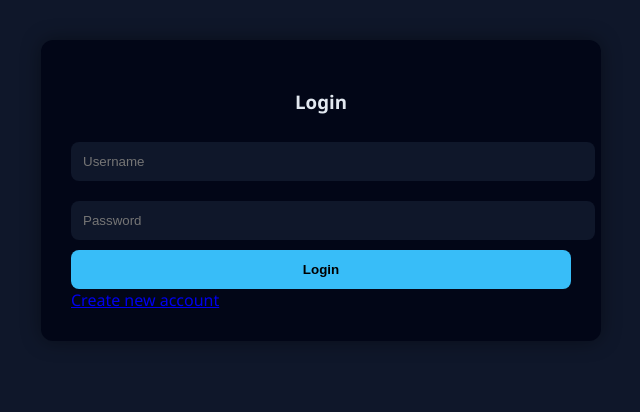
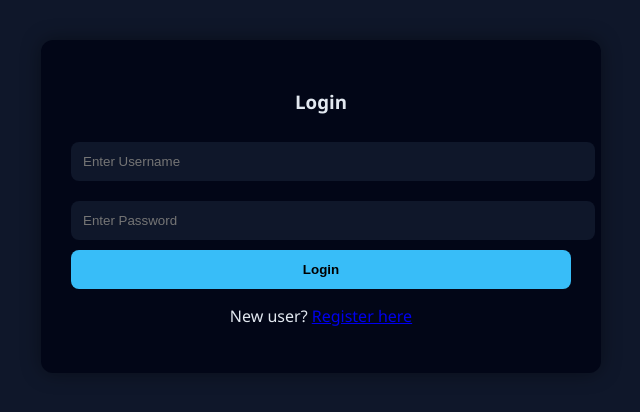
Before and after one commit to manojar346-hue/Clothes-, a Flask app: page /login in a window 1280 px wide. Shown: the part 64-476 px from the top of the page, without its empty margins (319-959 px from the left). Run offline with Flask 3, Linux system fonts and the light colour scheme.

Commit message:
Update login.html

```diff
--- a/templates/login.html
+++ b/templates/login.html
@@ -1,12 +1,20 @@
 {% extends "base.html" %}
 {% block content %}
+
 <div class="container">
     <h3>Login</h3>
+
     <form method="POST">
-        <input name="username" placeholder="Username" required>
-        <input name="password" type="password" placeholder="Password" required>
+        <input name="username" placeholder="Enter Username" required>
+
+        <input name="password" type="password" placeholder="Enter Password" required>
+
         <button type="submit">Login</button>
     </form>
-    <a href="/register">Create new account</a>
+
+    <p style="text-align:center;">
+        New user? <a href="/register">Register here</a>
+    </p>
 </div>
+
 {% endblock %}
```
